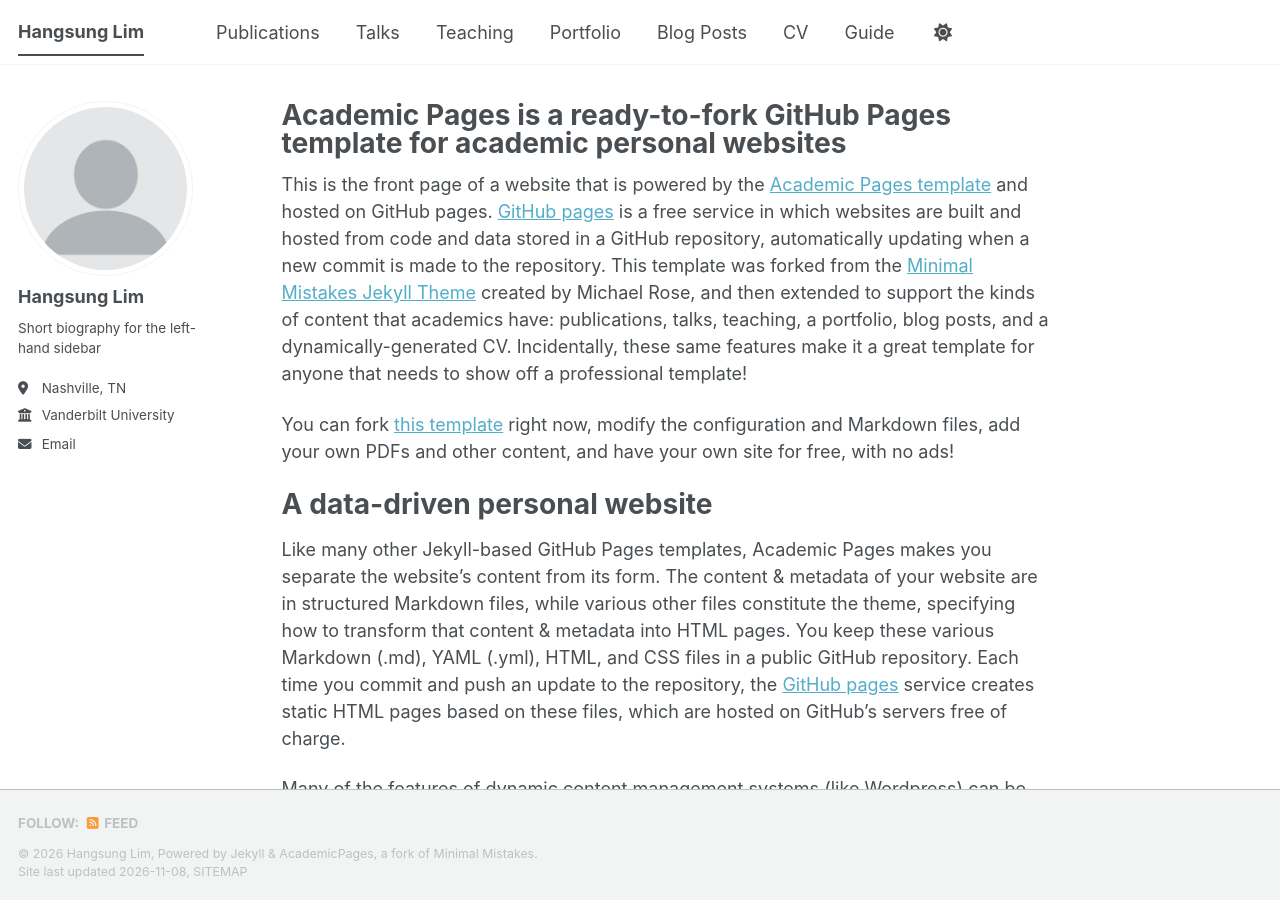
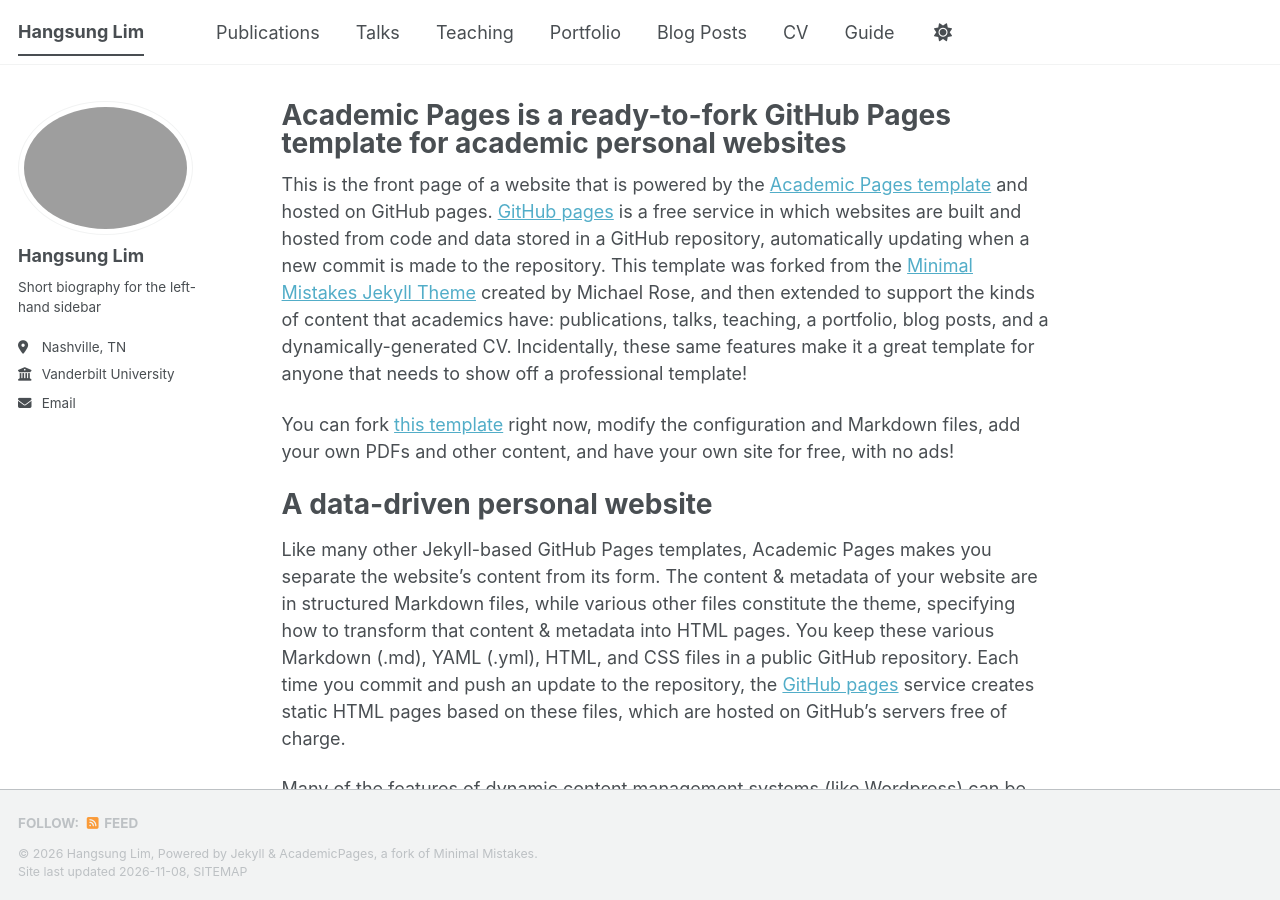
Before and after one commit to limhangsung/limhangsung.github.io, a Jekyll site: the page built from _pages/about.md, in a window 1280 px wide and 900 px high. Built offline with Jekyll 4.4.1, drawn with Linux system fonts in a browser that asks for light colours; a script bundle is joined from its source files by our own code; a style sheet for code colours, icons or effects is not loaded.

Commit message:
Update _config.yml

```diff
--- a/_config.yml
+++ b/_config.yml
@@ -23,7 +23,7 @@ repository               : "limhangsung/limhangsung.github.io"
 #               Additional customization can be done by editing /_includes/author-profile.html
 author:
   # Biographic information
-  avatar           : "profile.png"
+  avatar           : "hangsunglim_profile.jpg"
   name             : "Hangsung Lim"
   pronouns         : # example: "she/her"
   bio              : "Short biography for the left-hand sidebar"
```
